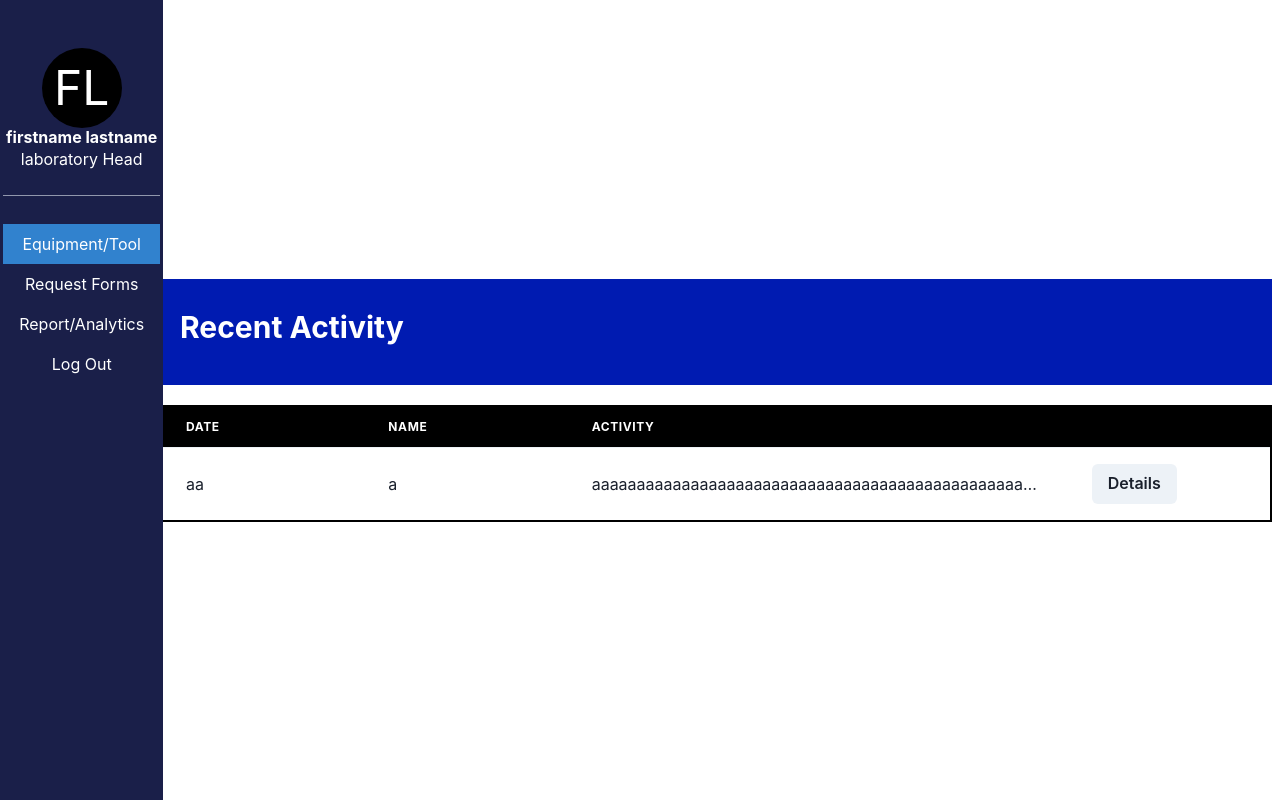
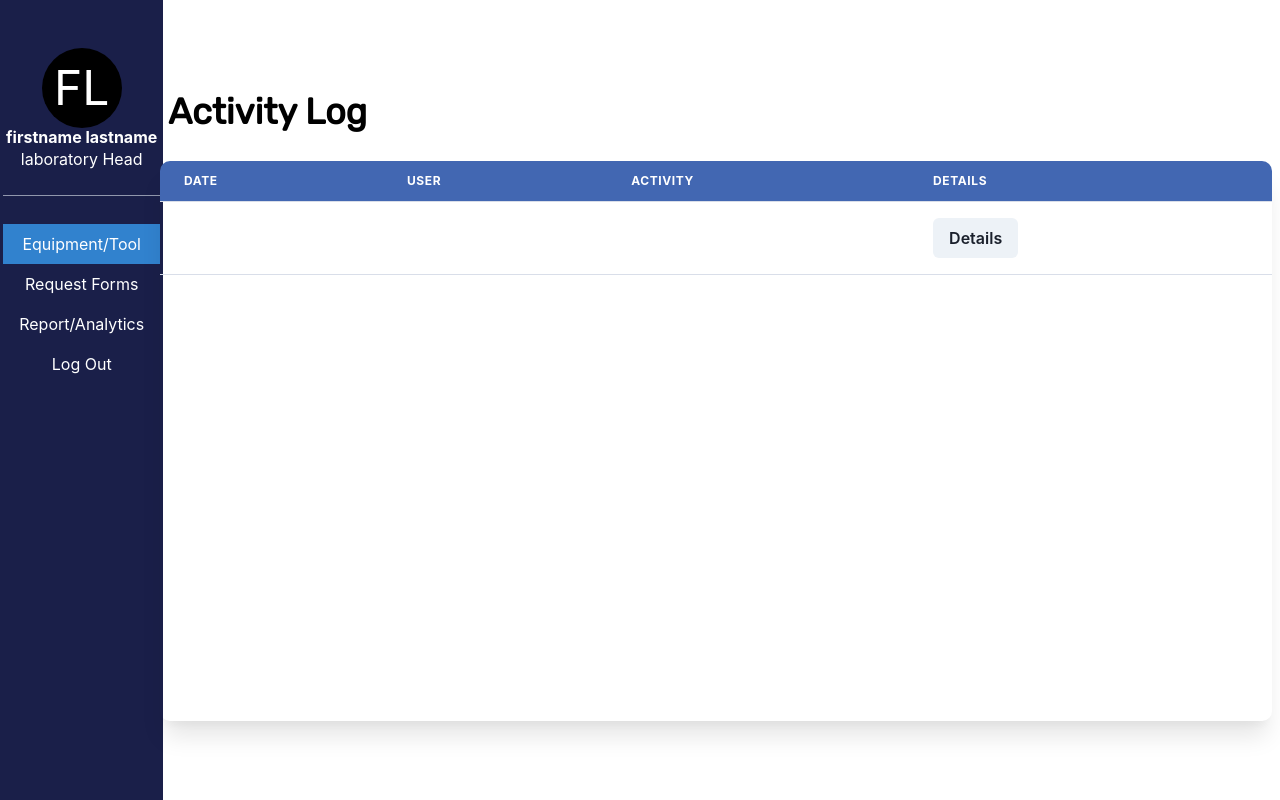
Before and after one commit to Clydejoseph/CIS2201-Inventory-System, a React (Create React App) app in the folder frontend/: page /head-log in a window 1280 px wide. Built offline with nearby package versions, Linux system fonts and the light colour scheme.

Commit message:
Update Head-Logs.jsx

```diff
--- a/frontend/src/pages/labHead/Head-Logs.jsx
+++ b/frontend/src/pages/labHead/Head-Logs.jsx
@@ -1,53 +1,70 @@
-import React from 'react'
+import React, { useState, useEffect } from "react";
 import {
   Table,
   Thead,
   Tbody,
-    Tfoot,
   Tr,
   Th,
   Td,
   TableCaption,
   TableContainer,
-    Heading, Button
-  } from '@chakra-ui/react'
-
+  Heading,
+  Button,
+  Modal,
+  ModalOverlay,
+  ModalContent,
+  ModalHeader,
+  ModalFooter,
+  ModalBody,
+  ModalCloseButton,
+  FormControl,
+  FormLabel,
+  Input,
+  useDisclosure,
+  VStack,
+  HStack,
+  Divider,
+  Textarea,
+} from "@chakra-ui/react";
   import '../../css/table-asset.css'
 
 export default function HeadLog(){
     return(
 
         <>
-            <div className='table'>
 
-            <div id='asset-header'>
-                <Heading size='lg'>Recent Activity</Heading>
-            </div>
+            <div className='table-request'>
 
-            <TableContainer>
-                <Table className='asset-table' variant='simple'>
 
+            <VStack>
+            <HStack justify={'space-between'} width={'100%'} padding={'0px 8px 0px 8px'}>
+              <Heading size='xl' color={'black'} fontFamily={'rubik'}>Activity Log</Heading>
+              <HStack>
+              </HStack>
+            </HStack>
+
+
+            <TableContainer borderRadius={'10px'} width={'100%'} overflowY={'auto'} boxShadow={'xl'} height={'70vh'} >
+                <Table colorScheme='facebook'  variant='simple' >
                     {/* <TableCaption>Imperial to metric conversion factors</TableCaption> */}
 
-                    <Thead className='asset-head'>
+                    <Thead>
+                    <Tr position={'sticky'} top={0} bgColor={'facebook.400'} zIndex={'1'}>
+                        <Th color={'white'}>Date</Th>
+                        <Th color={'white'}>User</Th>
+                        <Th color={'white'}>Activity</Th>
+                        <Th color={'white'}>Details</Th>
+                    </Tr>
                     <Tr>
-                        <Th>Date</Th>
-                        <Th>Name</Th>
-                        <Th id='a-h'>Activity</Th>
-                        <Th></Th>
+                        <Td></Td>
+                        <Td></Td>
+                        <Td></Td>
+                        <Td><Button>Details</Button></Td>
                     </Tr>
                     </Thead>
-                    <Tbody>
-                    <Tr>
-                        <Td>aa</Td>
-                        <Td>a</Td>
-                        <Td id='activity'>aaaaaaaaaaaaaaaaaaaaaaaaaaaaaaaaaaaaaaaaaaaaaaaaaaaaaaaaaaaaaaaaaaaaaaaaaaaaa</Td>
-                        <Td><Button>Details</Button></Td>
-                    </Tr>
-                    </Tbody>
                 </Table>
             </TableContainer>
-
+            </VStack>
             </div>
         </>
     )
```
Lines whose indentation alone changed are shown as unchanged.
